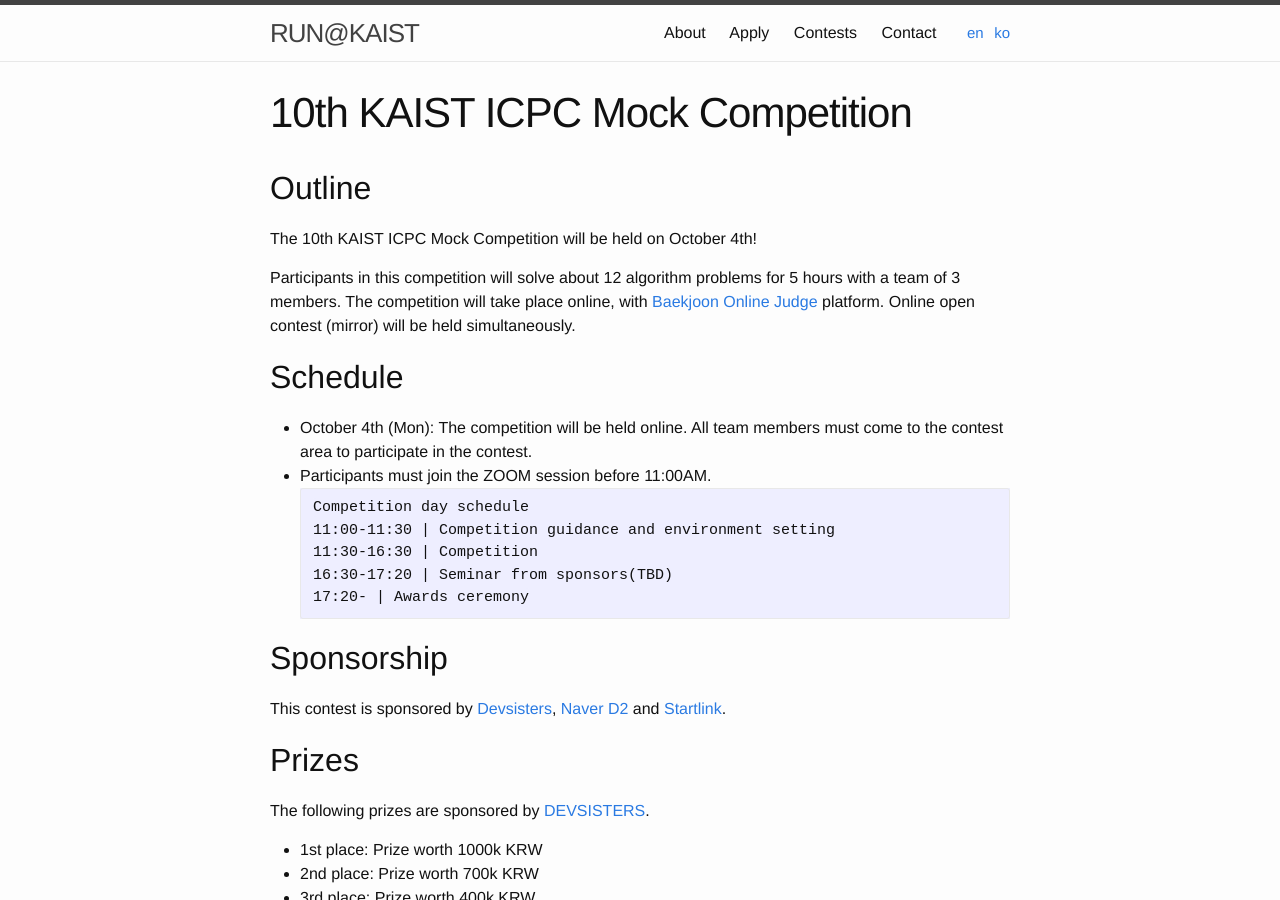
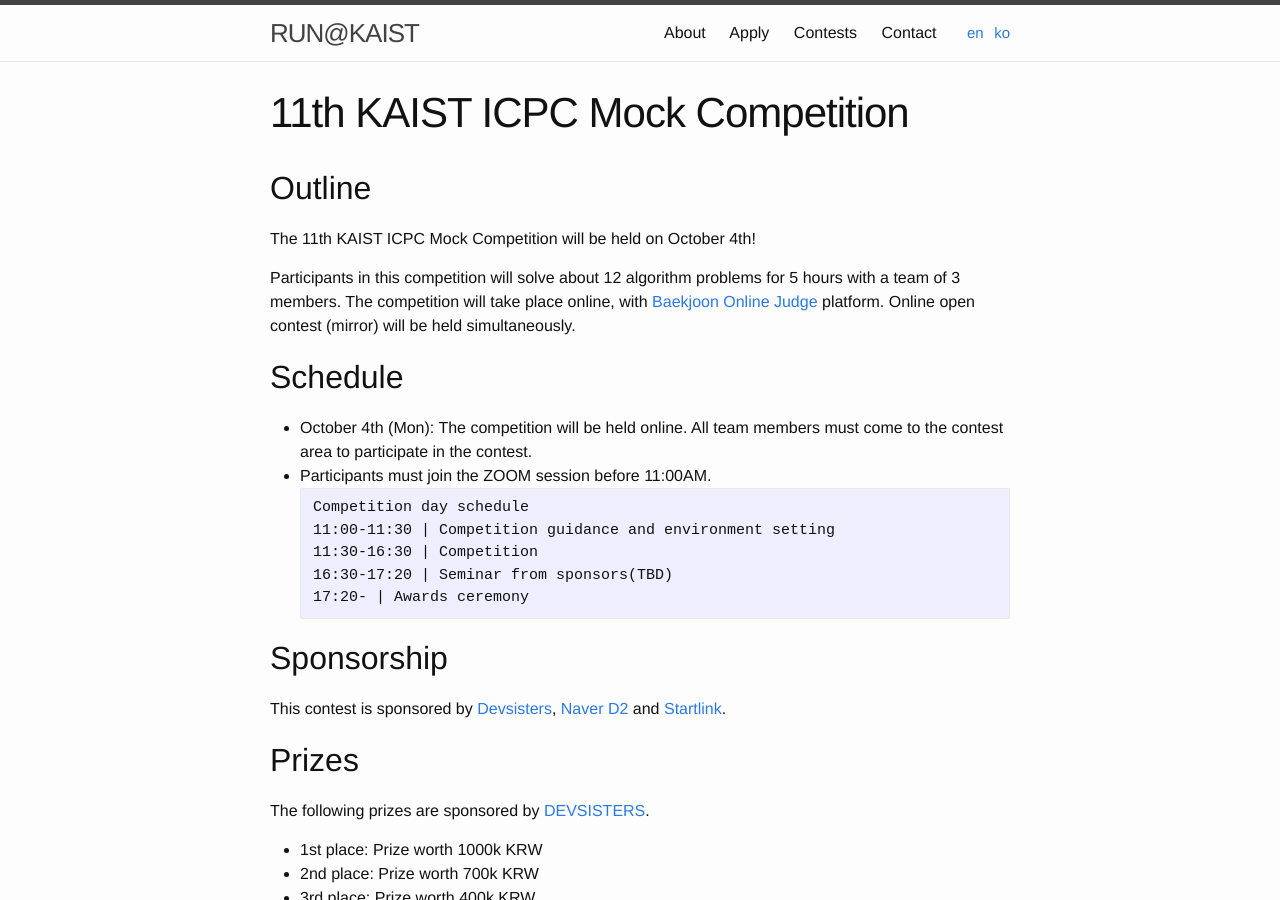
Before and after one commit to RUN-KAIST/kaist.run, a Jekyll site: the page built from contest/2021-fall/en.md, in a window 1280 px wide and 900 px high. Built offline with Jekyll 4.4.1, drawn with Linux system fonts in a browser that asks for light colours; our own code applies the rules of GitHub Pages for plain Markdown files.

Commit message:
Update en.md

```diff
--- a/contest/2021-fall/en.md
+++ b/contest/2021-fall/en.md
@@ -1,5 +1,5 @@
 ---
-title: 10th KAIST ICPC Mock Competition
+title: 11th KAIST ICPC Mock Competition
 permalink: /en/contest/2021-fall
 ref: contest-2021-fall
 lang: en
@@ -7,7 +7,7 @@ lang: en
 
 ## Outline
 
-The 10th KAIST ICPC Mock Competition will be held on October 4th!
+The 11th KAIST ICPC Mock Competition will be held on October 4th!
 
 Participants in this competition will solve about 12 algorithm problems for 5 hours with a team of 3 members.
 The competition will take place online, with [Baekjoon Online Judge](https://acmicpc.net) platform. Online open contest (mirror) will be held simultaneously.
```
